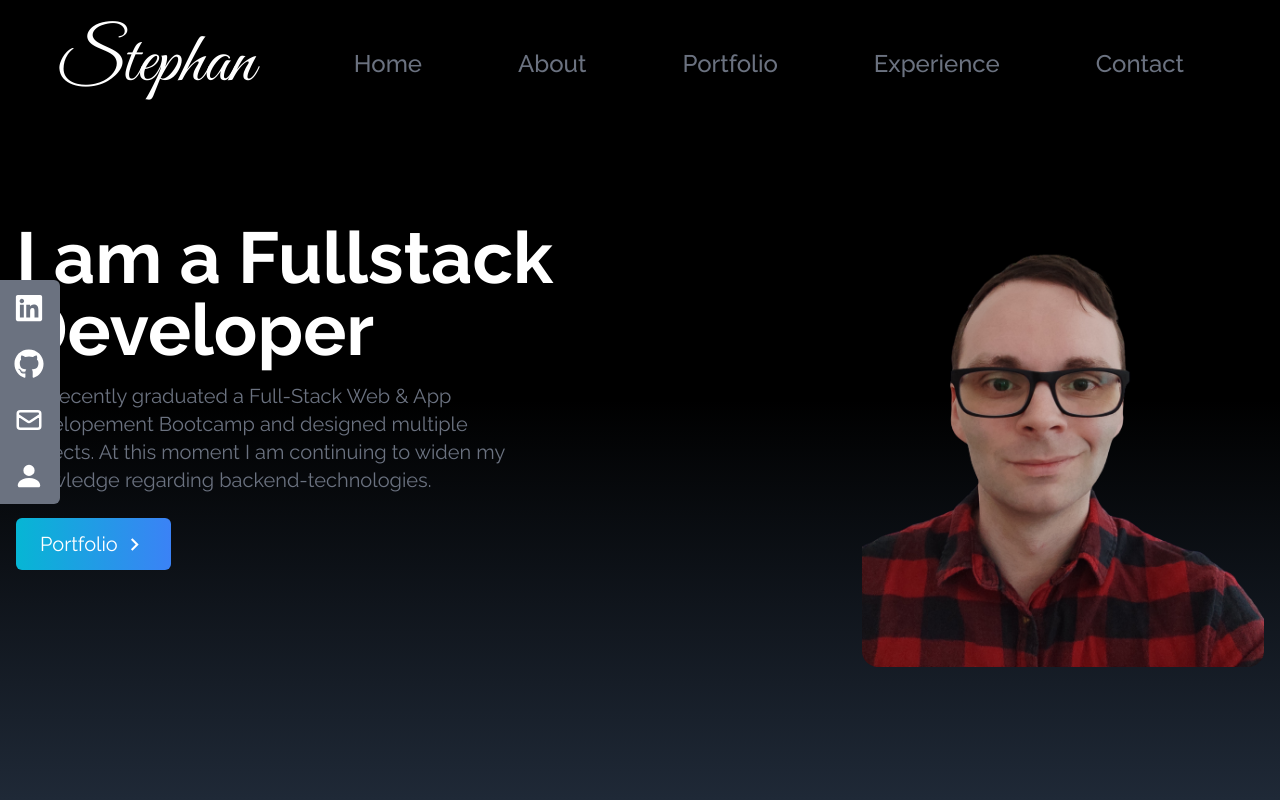
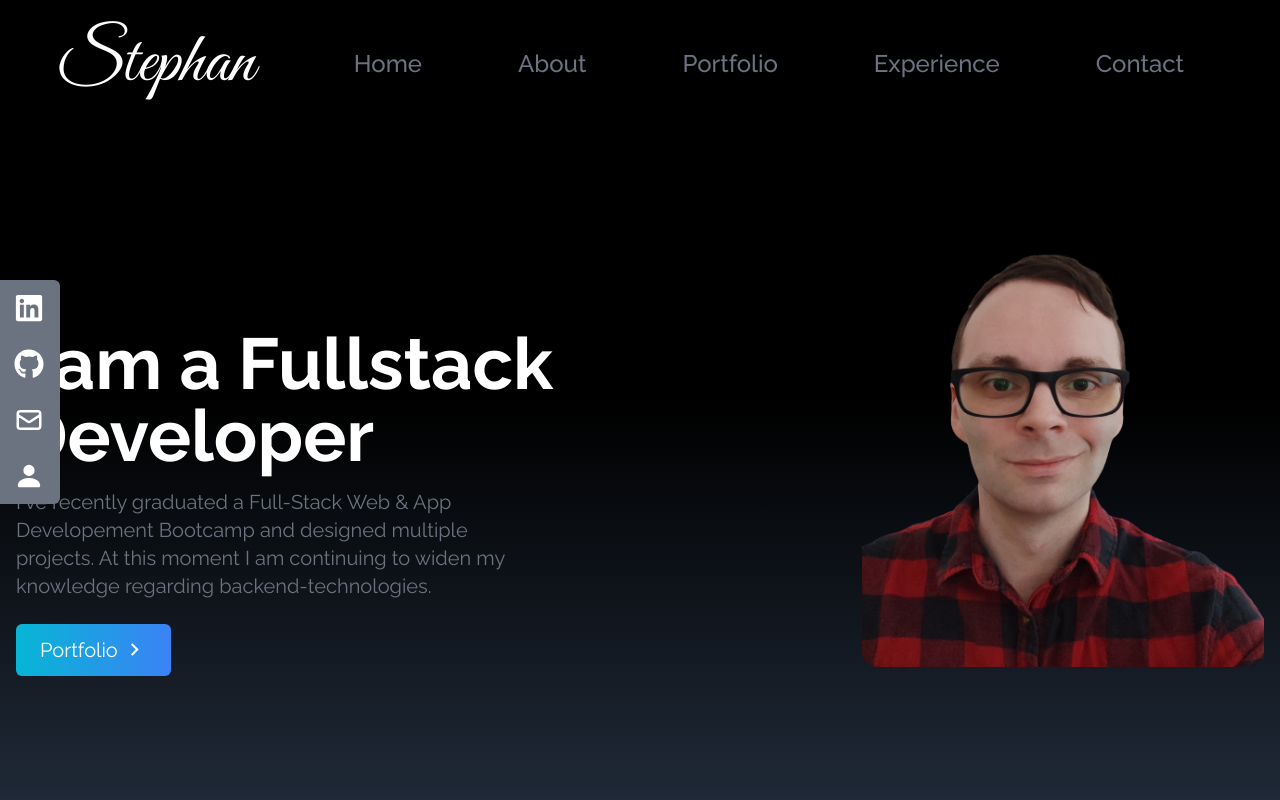
Before and after one commit to StphnX/Portfolio, a React (Create React App) app: page / in a window 1280 px wide. Shown: the top 800 px of the page. Built offline with nearby package versions, Linux system fonts and the light colour scheme.

Commit message:
Update Home.jsx

```diff
--- a/src/components/Home.jsx
+++ b/src/components/Home.jsx
@@ -10,7 +10,7 @@ const Home = () => {
             <div className='max-w-screen-xlg mx-auto flex flex-col items-center justify-center h-full px-4 md:flex-row'>
 
                 <div className='flex flex-col justify-center h-full'>
-                    <h2 className='text-4xl pt-25 sm:text-7xl font-bold text-white'>
+                    <h2 className='text-4xl pt-[25%] sm:text-7xl font-bold text-white'>
                         I am a Fullstack Developer
                     </h2>
                     <p className='text-gray-500 py-4 max-w-lg text-xl'>
```
